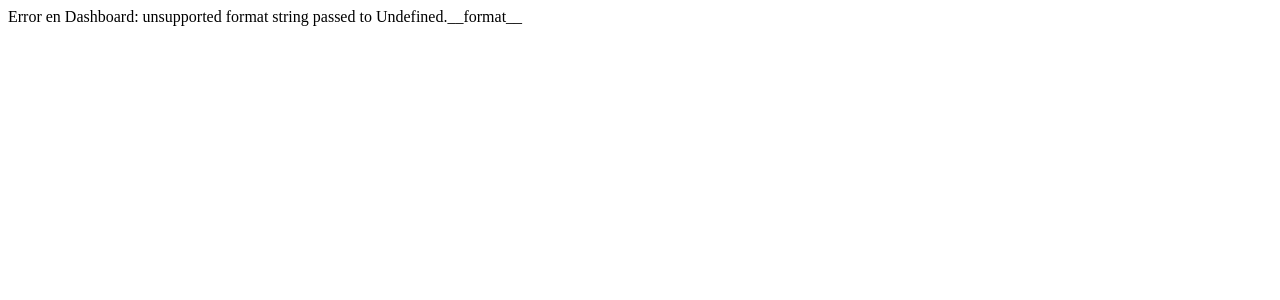
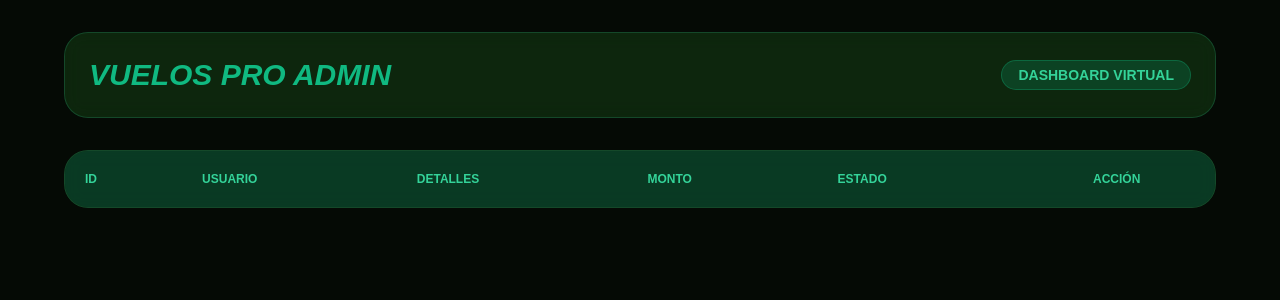
Before and after one commit to Hdpjiax/bot_tg, a Flask app: page /dashboard in a window 1280 px wide. Shown: the top 300 px of the page. Run offline with Flask 3, Linux system fonts and the light colour scheme; data that the repository does not hold is empty; parts of the project's set-up code (start-up, migrations or seed data) failed here and were passed over; some libraries are stand-ins or nearby versions.

Commit message:
Update dashboard.html

```diff
--- a/templates/dashboard.html
+++ b/templates/dashboard.html
@@ -2,115 +2,60 @@
 <html lang="es">
 <head>
     <meta charset="UTF-8">
-    <title>Vuelos Pro | Suite Elite</title>
+    <title>Panel Control | Vuelos Pro</title>
+    <meta http-equiv="refresh" content="60">
     <script src="https://cdn.tailwindcss.com"></script>
-    <link href="https://cdnjs.cloudflare.com/ajax/libs/font-awesome/6.4.0/css/all.min.css" rel="stylesheet">
     <style>
-        body { background: #030803; color: #f0fdf4; font-family: 'Inter', sans-serif; }
-        .glass { background: rgba(10, 25, 10, 0.7); backdrop-filter: blur(15px); border: 1px solid rgba(34, 197, 94, 0.1); }
-        /* Uniformidad de Estados */
-        .status-badge {
-            width: 180px; /* Tamaño fijo para uniformidad */
-            text-align: center;
-            display: inline-block;
-            font-size: 11px;
-            font-weight: 900;
-            padding: 8px 0;
-            border-radius: 6px;
-            letter-spacing: 1px;
-            text-transform: uppercase;
-        }
-        .btn-action { transition: all 0.3s; font-weight: 700; font-size: 11px; }
-        .btn-action:hover { transform: scale(1.05); }
+        body { background: #050a05; color: #ecfdf5; font-family: sans-serif; }
+        .glass { background: rgba(16, 45, 16, 0.8); backdrop-filter: blur(10px); border: 1px solid rgba(52, 211, 153, 0.2); }
     </style>
 </head>
-<body class="flex min-h-screen">
-
-    <aside class="w-72 glass border-r border-emerald-500/10 flex flex-col p-6">
-        <h1 class="text-2xl font-black text-emerald-500 mb-10 italic">VUELOS<span class="text-white">PRO</span></h1>
-        <nav class="space-y-4">
-            <a href="/dashboard" class="flex justify-between items-center p-3 rounded-xl hover:bg-emerald-500/10">
-                <span><i class="fas fa-home mr-3"></i> General</span>
-            </a>
-            <a href="/dashboard/seccion/confirmar_pago" class="flex justify-between items-center p-3 rounded-xl hover:bg-emerald-500/10">
-                <span><i class="fas fa-money-bill-wave mr-3"></i> Validar Pagos</span>
-                <span class="bg-amber-500 text-black text-[10px] px-2 rounded-full">{{ validar_pago }}</span>
-            </a>
-            <a href="/dashboard/seccion/por_enviar_qr" class="flex justify-between items-center p-3 rounded-xl hover:bg-emerald-500/10 text-emerald-400">
-                <span><i class="fas fa-qrcode mr-3"></i> Por Enviar QR</span>
-                <span class="bg-emerald-500 text-black text-[10px] px-2 rounded-full">{{ por_enviar_qr }}</span>
-            </a>
-        </nav>
-    </aside>
-
-    <main class="flex-1 p-8">
-        <div class="grid grid-cols-3 gap-6 mb-8">
-            <div class="glass p-6 rounded-2xl border-l-4 border-emerald-500">
-                <p class="text-xs text-emerald-500 uppercase font-bold mb-1">Caja Total</p>
-                <p class="text-3xl font-black">${{ "{:,.2f}".format(total) }}</p>
-            </div>
-            <div class="glass p-6 rounded-2xl border-l-4 border-amber-500">
-                <p class="text-xs text-amber-500 uppercase font-bold mb-1">Próximas Salidas (48h)</p>
-                <p class="text-3xl font-black">Revisar Lista</p>
-            </div>
+<body class="p-8">
+    <div class="max-w-6xl mx-auto">
+        <div class="glass p-6 rounded-3xl mb-8 flex justify-between items-center">
+            <h1 class="text-3xl font-black text-emerald-500 italic">VUELOS PRO ADMIN</h1>
+            <span class="bg-emerald-500/20 text-emerald-400 px-4 py-1 rounded-full text-sm font-bold border border-emerald-500/30">DASHBOARD VIRTUAL</span>
         </div>
 
-        <div class="glass rounded-3xl overflow-hidden shadow-2xl">
-            <table class="w-full text-left border-collapse">
-                <thead class="bg-emerald-500/5">
-                    <tr class="text-[10px] uppercase text-emerald-500 font-bold tracking-widest">
-                        <th class="p-5">ID / Pasajero</th>
-                        <th class="p-5 w-1/3">Itinerario y Detalles</th>
+        <div class="glass rounded-3xl overflow-hidden">
+            <table class="w-full text-left">
+                <thead class="bg-emerald-900/50 text-emerald-400 text-xs uppercase font-bold">
+                    <tr>
+                        <th class="p-5">ID</th>
+                        <th class="p-5">Usuario</th>
+                        <th class="p-5">Detalles</th>
                         <th class="p-5">Monto</th>
-                        <th class="p-5 text-center">Estado del Vuelo</th>
-                        <th class="p-5 text-center">Gestión Rápida</th>
+                        <th class="p-5">Estado</th>
+                        <th class="p-5 text-center">Acción</th>
                     </tr>
                 </thead>
-                <tbody class="divide-y divide-white/5">
+                <tbody class="divide-y divide-emerald-900/30">
                     {% for v in vuelos %}
-                    <tr class="hover:bg-white/[0.02]">
+                    <tr class="hover:bg-emerald-500/5 transition">
+                        <td class="p-5 font-mono text-emerald-500 font-bold">#{{ v.id }}</td>
+                        <td class="p-5 font-bold">@{{ v.username or '---' }}</td>
+                        <td class="p-5 text-sm opacity-70">{{ v.pedido_completo }}</td>
+                        <td class="p-5 font-black text-white text-lg">{{ '$' ~ v.monto if v.monto else '---' }}</td>
                         <td class="p-5">
-                            <span class="text-emerald-500 font-black text-xl">#{{ v.id }}</span><br>
-                            <span class="text-xs opacity-50">@{{ v.username }}</span>
-                        </td>
-                        <td class="p-5 text-lg font-medium leading-tight">
-                            {{ v.pedido_completo }}
-                        </td>
-                        <td class="p-5 text-2xl font-black text-white">
-                            ${{ v.monto or '0' }}
-                        </td>
-                        <td class="p-5 text-center">
-                            <span class="status-badge
-                                {% if 'atención' in v.estado %} bg-amber-500/10 text-amber-500 border border-amber-500/40
-                                {% elif 'Confirmado' in v.estado %} bg-emerald-500/10 text-emerald-400 border border-emerald-500/40
-                                {% elif 'Cotizado' in v.estado %} bg-blue-500/10 text-blue-400 border border-blue-500/40
-                                {% else %} bg-white/5 text-white/40 border border-white/10 {% endif %}">
+                            <span class="px-3 py-1 rounded-full text-[10px] font-bold border
+                                {% if 'Esperando' in v.estado %} border-amber-500 text-amber-500 bg-amber-500/10
+                                {% elif 'Confirmado' in v.estado %} border-emerald-500 text-emerald-400 bg-emerald-500/10
+                                {% else %} border-blue-400 text-blue-400 bg-blue-500/10 {% endif %}">
                                 {{ v.estado }}
                             </span>
                         </td>
                         <td class="p-5">
-                            <div class="flex flex-col gap-2 items-center">
+                            <div class="flex gap-2 justify-center">
                                 {% if v.estado == 'Esperando atención' %}
-                                    <form action="/accion/web_cotizar" method="POST" class="flex gap-1">
-                                        <input type="hidden" name="v_id" value="{{ v.id }}">
-                                        <input type="text" name="monto" placeholder="$" class="w-16 bg-black border border-emerald-500/30 rounded p-1 text-xs text-white">
-                                        <button type="submit" class="btn-action bg-emerald-500 text-black px-3 py-1 rounded shadow-lg shadow-emerald-500/20">COTIZAR</button>
-                                    </form>
+                                <form action="/accion/web_cotizar" method="POST" class="flex gap-2">
+                                    <input type="hidden" name="v_id" value="{{ v.id }}">
+                                    <input type="text" name="monto" placeholder="Monto" class="w-20 bg-black border border-emerald-500/30 rounded px-2 text-sm text-white">
+                                    <button type="submit" class="bg-emerald-500 text-black font-bold px-3 py-1 rounded text-xs hover:bg-white transition">ENVIAR</button>
+                                </form>
                                 {% endif %}
-
-                                {% if v.estado == 'Pago Confirmado' %}
-                                    <button onclick="alert('Funcionalidad: El bot pedirá los QRs para el ID {{v.id}}')" class="btn-action bg-white text-black px-6 py-2 rounded flex items-center gap-2">
-                                        <i class="fas fa-upload text-[10px]"></i> ENVIAR QR
-                                    </button>
+                                {% if 'confirmación' in v.estado or v.estado == 'Esperando confirmación' %}
+                                <a href="/accion/web_confirmar/{{ v.id }}" class="bg-white text-black font-bold px-4 py-1 rounded text-xs hover:bg-emerald-400 transition">CONFIRMAR PAGO</a>
                                 {% endif %}
-
-                                {% if 'confirmación' in v.estado %}
-                                    <a href="/accion/web_confirmar/{{ v.id }}" class="btn-action bg-blue-600 text-white px-6 py-2 rounded">VALIDAR PAGO</a>
-                                {% endif %}
-
-                                <a href="/accion/eliminar/{{ v.id }}" onclick="return confirm('¿Eliminar registro?')" class="text-red-500/40 hover:text-red-500 text-[10px] mt-2">
-                                    <i class="fas fa-trash-alt mr-1"></i> BORRAR REGISTRO
-                                </a>
                             </div>
                         </td>
                     </tr>
@@ -118,6 +63,6 @@
                 </tbody>
             </table>
         </div>
-    </main>
+    </div>
 </body>
 </html>
```
